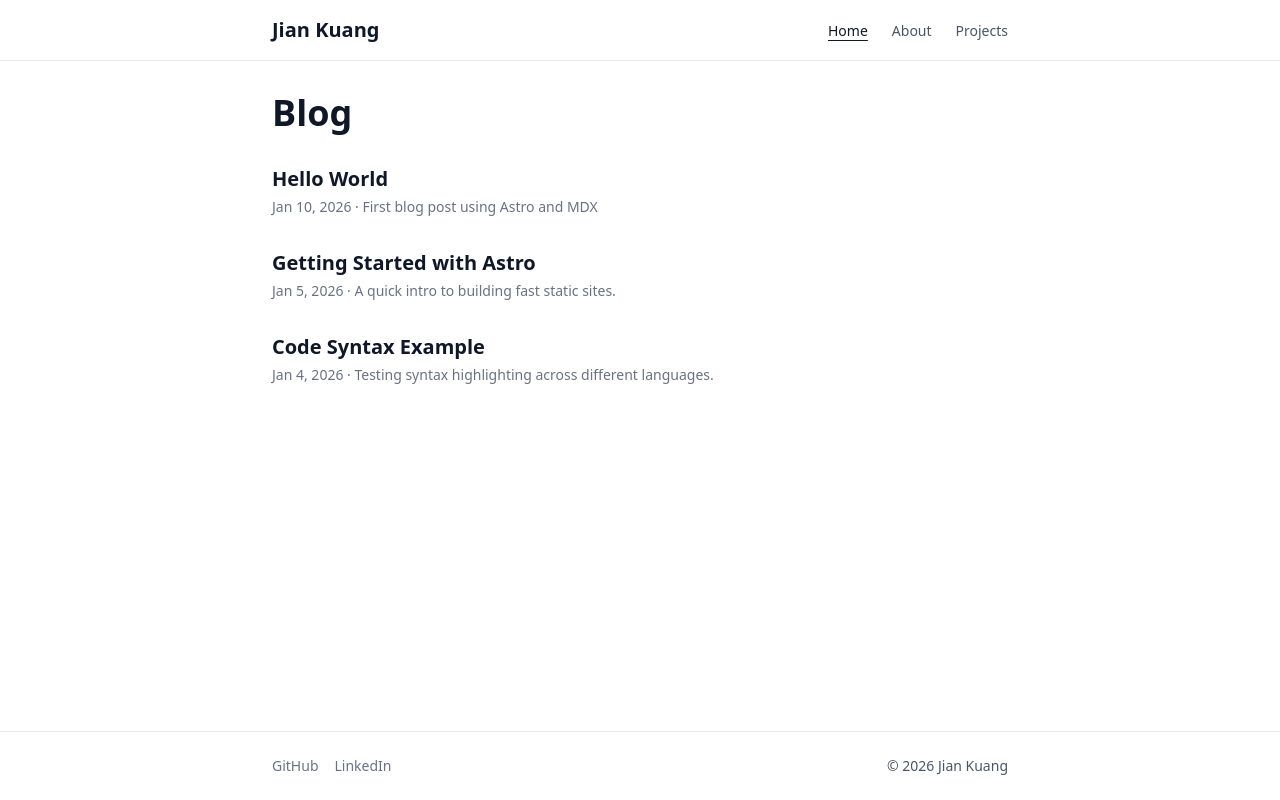
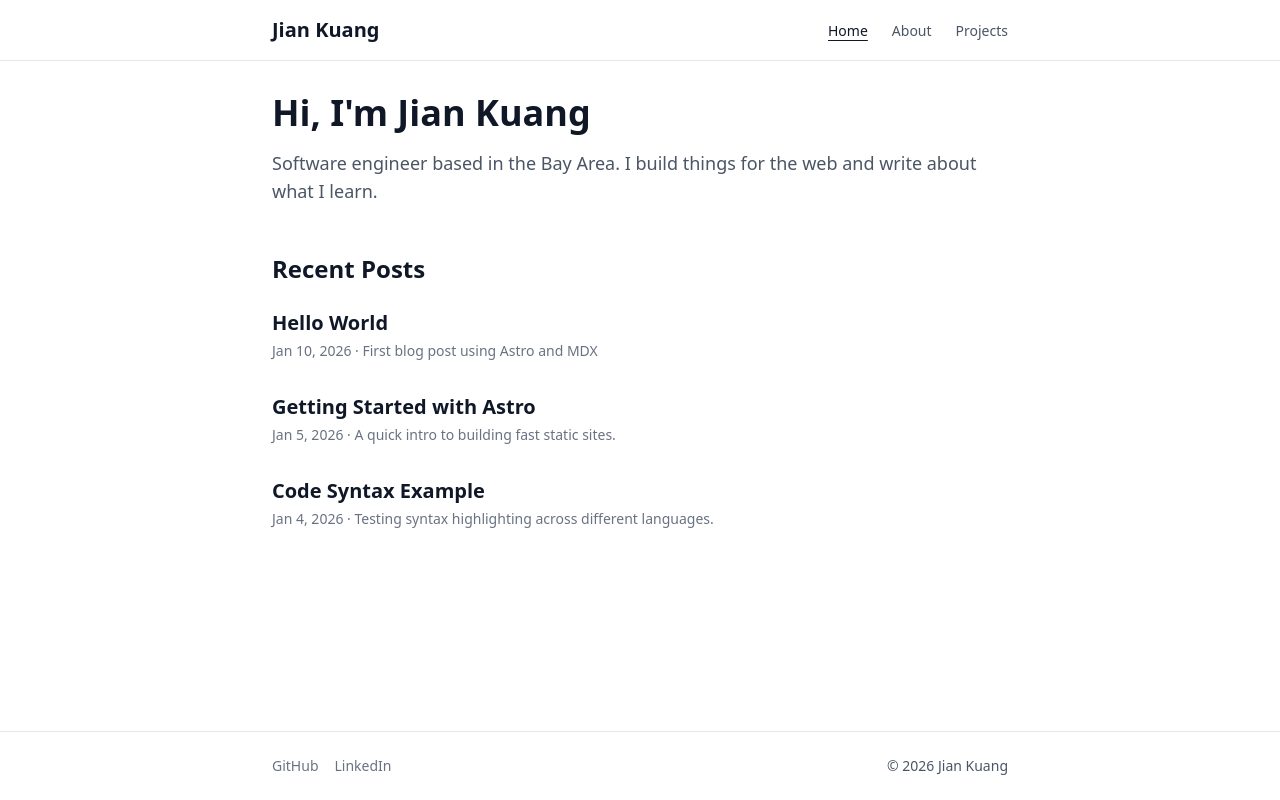
Before and after one commit to jkuang7/Blog, an Astro site: page / in a window 1280 px wide. Built offline with nearby package versions, Linux system fonts and the light colour scheme; Astro itself is replaced by a stand-in of ours.

Commit message:
Task 032: Add intro section to home page
Add hero section with name and brief bio before blog posts.
Change page title from "Blog" to "Home".
Blog list now under "Recent Posts" heading.

```diff
--- a/src/pages/index.astro
+++ b/src/pages/index.astro
@@ -15,9 +15,16 @@ function formatDate(date: Date): string {
 }
 ---
 
-<Base title="Blog" description="Writing about software, engineering, and building things.">
-  <h1 class="text-4xl font-bold mb-8">Blog</h1>
+<Base title="Home" description="Personal blog and projects by Jian Kuang">
+  <section class="mb-12">
+    <h1 class="text-4xl font-bold mb-4">Hi, I'm Jian Kuang</h1>
+    <p class="text-lg text-gray-600 dark:text-gray-400">
+      Software engineer based in the Bay Area. I build things for the web and write about what I learn.
+    </p>
+  </section>
 
+  <section>
+    <h2 class="text-2xl font-bold mb-6">Recent Posts</h2>
     {posts.length === 0 ? (
       <p class="text-gray-600 dark:text-gray-400">No posts yet.</p>
     ) : (
@@ -28,9 +35,9 @@ function formatDate(date: Date): string {
               href={`/blog/${post.slug}/`}
               class="group block"
             >
-            <h2 class="text-xl font-semibold text-gray-900 dark:text-gray-100 group-hover:text-blue-600 dark:group-hover:text-blue-400 transition-colors">
+              <h3 class="text-xl font-semibold text-gray-900 dark:text-gray-100 group-hover:text-blue-600 dark:group-hover:text-blue-400 transition-colors">
                 {post.data.title}
-            </h2>
+              </h3>
               <p class="mt-1 text-sm text-gray-500 dark:text-gray-400">
                 {formatDate(post.data.pubDate)}
                 {post.data.description && (
@@ -42,4 +49,5 @@ function formatDate(date: Date): string {
         ))}
       </ul>
     )}
+  </section>
 </Base>
```
Lines whose indentation alone changed are shown as unchanged.
